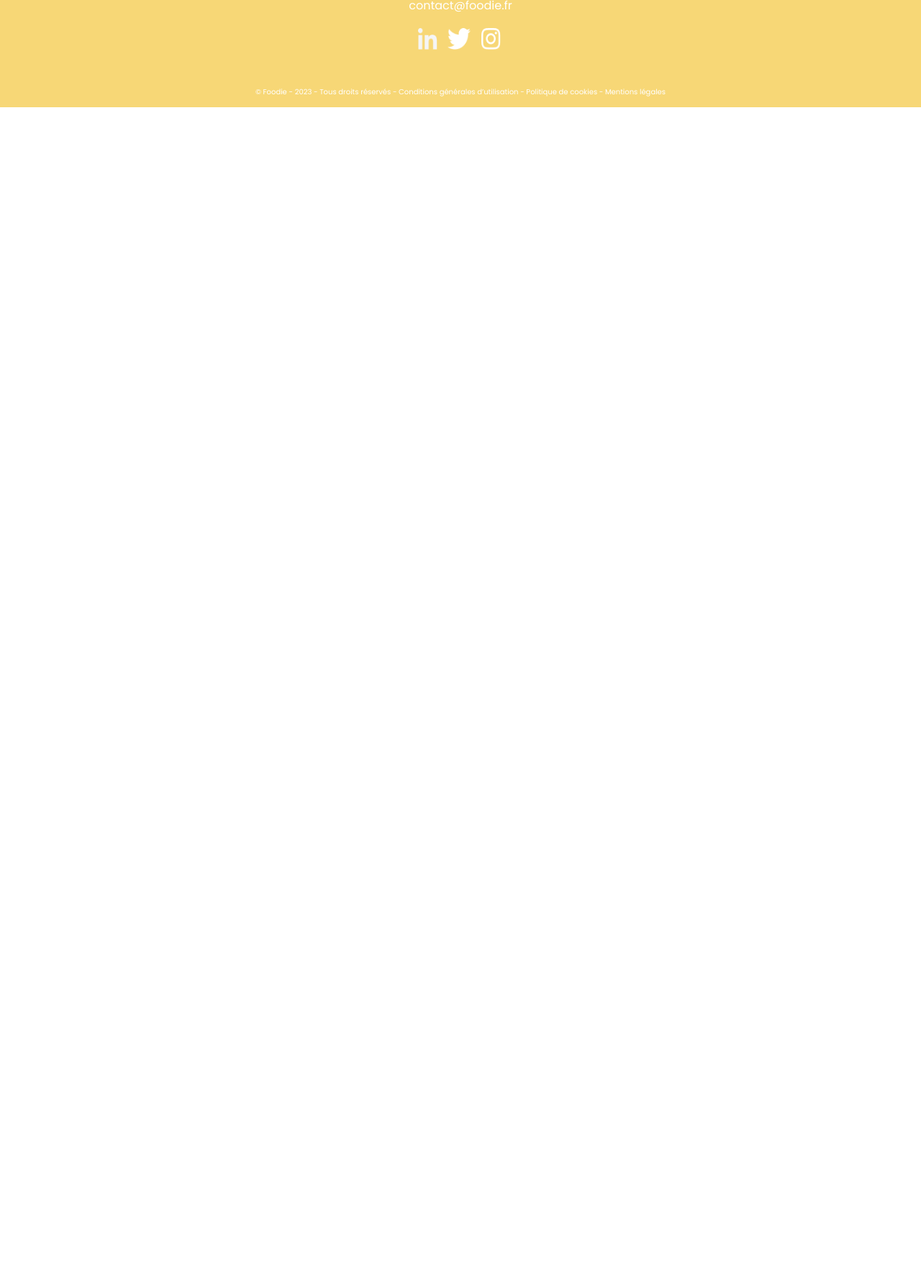
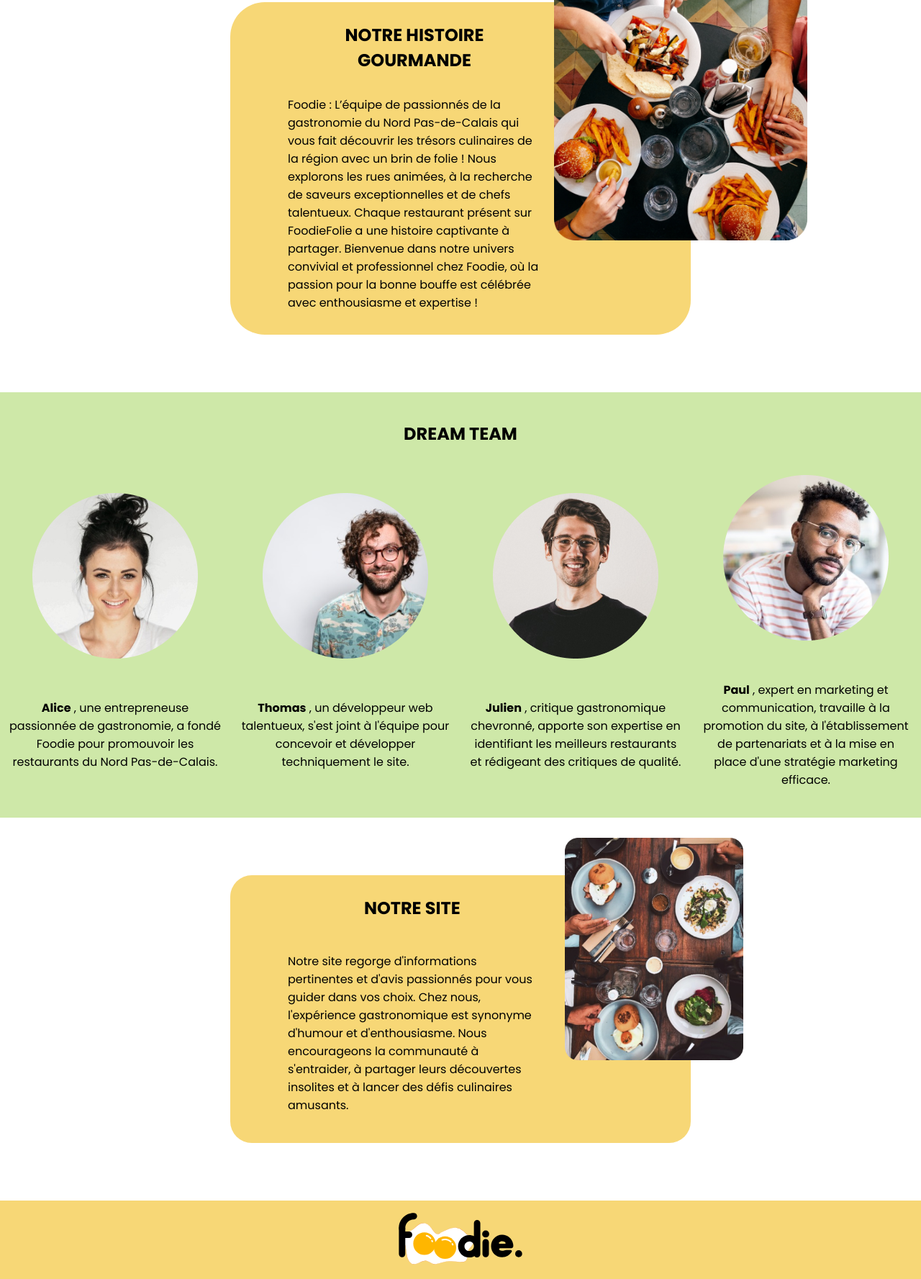
Before and after one commit to Kenzita/Foodie, a plain HTML site: page about.html in a window 1280 px wide. Shown: the part 283-2060 px from the top of the page at 72% size. Before the commit the page ends 800 px from the top, so only its background shows below. Drawn offline with Linux system fonts and the light colour scheme.

Commit message:
:sparkles: feat: contenu main About

```diff
--- a/about.html
+++ b/about.html
@@ -5,7 +5,7 @@
     <meta charset="UTF-8">
     <meta http-equiv="X-UA-Compatible" content="IE=edge">
     <meta name="viewport" content="width=device-width, initial-scale=1.0">
-    <link rel="stylesheet" href="about.css">
+    <link rel="stylesheet" href="css/About.css">
     <link rel="preconnect" href="https://fonts.googleapis.com">
     <link rel="preconnect" href="https://fonts.gstatic.com" crossorigin>
     <link href="https://fonts.googleapis.com/css2?family=Poppins:wght@200;300;400;500;600;700;800;900&display=swap"
@@ -14,8 +14,10 @@
 </head>
 
 <body>
+
+    <!-- header -->
     <header>
-        <img src="/imagesAbout/FOODIE_LOGO.svg" alt="logoFoodie">
+        <img src="img/FOODIE_LOGO.svg" alt="logoFoodie">
         <nav>
             <ul>
                 <li><a href="http://">FOODIEVILLES</a></li>
@@ -25,17 +27,80 @@
             </ul>
         </nav>
     </header>
+<main>
 
+    <h1>Foodie Story</h1>
+
+    <!-- Section Notre Histoire -->
+
+    <div class="notrehistoire">
+    <div class="aventure">
+        <div class="histoiretexte">
+            <h2>NOTRE HISTOIRE GOURMANDE</h2>
+           <p>Foodie : L’équipe de passionnés de la gastronomie du Nord Pas-de-Calais qui vous fait découvrir les trésors culinaires de la région avec un brin de folie ! Nous explorons les rues animées, à la recherche de saveurs exceptionnelles et de chefs talentueux. Chaque restaurant présent sur FoodieFolie a une histoire captivante à partager. Bienvenue dans notre univers convivial et professionnel chez Foodie, où la passion pour la bonne bouffe est célébrée avec enthousiasme et expertise !</p>
+        </div>
+        <img src="img/Abouthistoiregourmande.png" alt="">
+    </div>
+    </div>
+
+
+    <!-- Section Dream Team  -->
+    <div class="dreamteam">
+<h2>DREAM TEAM</h2>
+<div class="profils">
+    <div class="profil">
+        <img src="img/AboutEllipse 38.png" alt="">
+        <p>
+            <span>Alice</span> , une entrepreneuse passionnée de gastronomie, a fondé Foodie pour promouvoir les restaurants du Nord Pas-de-Calais.
+        </p>
+    </div>
+    <div class="profil">
+        <img src="img/AboutEllipse 39.png" alt="">
+        <p>
+            <span>Thomas</span>  , un développeur web talentueux, s'est joint à l'équipe pour concevoir et développer techniquement le site.
+        </p>
+    </div>
+    <div class="profil">
+        <img src="img/AboutEllipse 40.png" alt="">
+        <p>
+            <span>Julien</span> , critique gastronomique chevronné, apporte son expertise en identifiant les meilleurs restaurants et rédigeant des critiques de qualité.
+        </p>
+    </div>
+    <div class="profil">
+        <img src="img/AboutEllipse 41.png" alt="">
+        <p>
+            <span>Paul</span>  , expert en marketing et communication, travaille à la promotion du site, à l'établissement de partenariats et à la mise en place d'une stratégie marketing efficace.
+        </p>
+    </div>
+</div>
+    </div>
+
+
+    <!-- Section Notre Site -->
+    <div class="notresite">
+
+        <div class="site">
+            <div class="sitetexte">
+                <h2>NOTRE SITE</h2>
+               <p>Notre site regorge d'informations pertinentes et d'avis passionnés pour vous guider dans vos choix. Chez nous, l'expérience gastronomique est synonyme d'humour et d'enthousiasme. Nous encourageons la communauté à s'entraider, à partager leurs découvertes insolites et à lancer des défis culinaires amusants.</p>
+            </div>
+            <img src="img/Aboutsite.png" alt="">
+        </div>
+        </div>
+
+</main>
+
+<!-- Footer -->
     <footer>
 
-        <img src="/imagesAbout/FOODIE_LOGO.svg" alt="">
+        <img src="/img/FOODIE_LOGO.svg" alt="">
         <p>100 Avenue des Gourmands 62400 Béthune</p>
         <p>00 00 00 00 00</p>
         <p> contact@foodie.fr</p>
         <div class="reseaux">
-            <a href=""><img src="imagesAbout/🦆 icon _LinkedIn In_.png" alt=""></a>
-            <a href=""><img src="imagesAbout/🦆 icon _Twitter_.png" alt=""></a>
-            <a href=""><img src="imagesAbout/🦆 icon _Instagram_.png" alt=""></a>
+            <a href=""><img src="img/🦆 icon _LinkedIn In_.png" alt=""></a>
+            <a href=""><img src="img/🦆 icon _Twitter_.png" alt=""></a>
+            <a href=""><img src="img/🦆 icon _Instagram_.png" alt=""></a>
         </div>
         <p> © Foodie - 2023 - Tous droits réservés - Conditions générales d’utilisation - Politique de cookies -
             Mentions légales</p>
--- a/css/About.scss
+++ b/css/About.scss
@@ -114,7 +114,7 @@ main {
                 }
 
                 p {
-                    padding-bottom: 6vh;
+                    padding-bottom: 4vh;
                     font-size: 1em;
                 }
             }
@@ -182,7 +182,7 @@ h2{
                 }
 
                 p {
-                    padding: 4vh 0;
+                    padding: 5vh 0;
                     font-size: 1em;
 
                 }
@@ -191,9 +191,9 @@ h2{
             img {
                 width: 90%;
                 position: absolute;
-                left: -40vh;
-                top: -7vh;
-                border-radius: 3em;
+                left: 140%;
+                top: -14%;
+                border-radius: 5%;
             }
         }
     }
```
Also changed, not shown: css/About.css, 1 other file.
